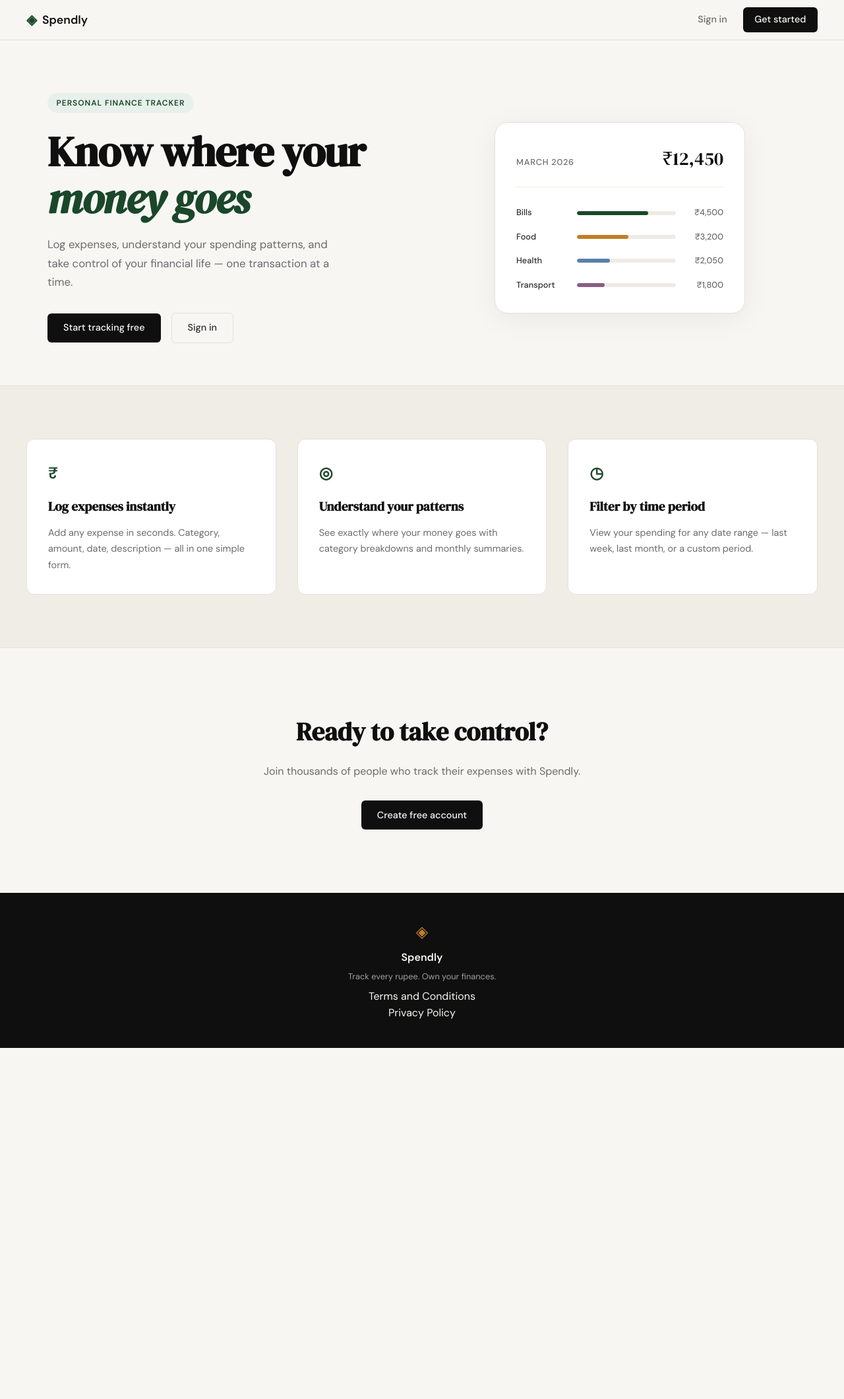
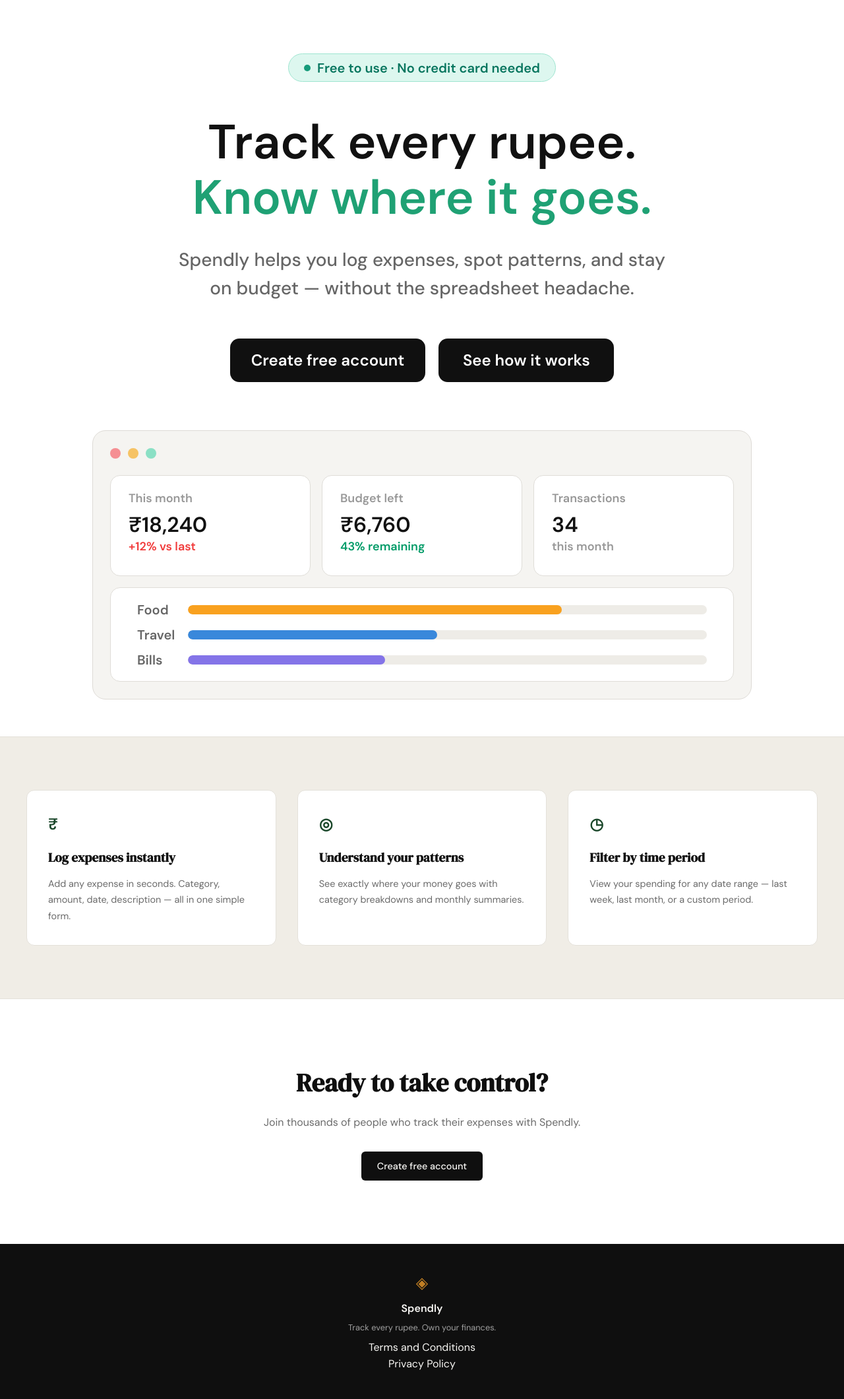
Before and after one commit to komallande25/Spendly---Expense-Tracker, a Flask app: page / in a window 1280 px wide. Shown: the whole page at 66% size. Before the commit the page ends 1588 px from the top, so only its background shows below. Run offline with Flask 3, Linux system fonts and the light colour scheme.

Commit message:
landing: redesign hero section to match mockup

```diff
--- a/app.py
+++ b/app.py
@@ -1,7 +1,6 @@
 from flask import Flask, render_template
 
 app = Flask(__name__)
-
 
 # ------------------------------------------------------------------ #
 # Routes                                                              #
@@ -11,16 +10,13 @@ app = Flask(__name__)
 def landing():
     return render_template("landing.html")
 
-
 @app.route("/register")
 def register():
     return render_template("register.html")
 
-
 @app.route("/login")
 def login():
     return render_template("login.html")
-
 
 @app.route("/terms")
 def terms():
@@ -32,5 +28,6 @@ def privacy():
 
 # ------------------------------------------------------------------ #
 # Placeholder routes — students will implement these                  #
+
 if __name__ == "__main__":
-    app.run(debug=True)
+    app.run(debug=True,port=5001)
--- a/static/css/style.css
+++ b/static/css/style.css
@@ -528,3 +528,270 @@ a { color: inherit; text-decoration: none; }
     .nav-links a:not(.nav-cta) { display: none; }
     .hero { padding: 3rem 1rem 2rem; }
 }
+
+/* ------------------------------------------------------------------ */
+/* Landing page                                                        */
+/* ------------------------------------------------------------------ */
+
+body:has(.landing-hero) {
+    background: #ffffff;
+}
+
+body:has(.landing-hero) .navbar {
+    display: none;
+}
+
+body:has(.landing-hero) .main-content {
+    min-height: 100vh;
+}
+
+.landing-hero {
+    background: #ffffff;
+    color: #111111;
+    min-height: 100vh;
+    padding: 81px 32px 56px;
+}
+
+.landing-hero-inner {
+    width: min(100%, 1000px);
+    margin: 0 auto;
+    text-align: center;
+}
+
+.landing-badge {
+    display: inline-flex;
+    align-items: center;
+    gap: 10px;
+    min-height: 43px;
+    padding: 8px 23px;
+    border: 1px solid #9ee5d0;
+    border-radius: 999px;
+    background: #ddf7ef;
+    color: #08765f;
+    font-size: 20px;
+    font-weight: 700;
+    line-height: 1;
+}
+
+.landing-badge-dot {
+    width: 10px;
+    height: 10px;
+    border-radius: 999px;
+    background: #169b7b;
+    flex: 0 0 auto;
+}
+
+.landing-title {
+    margin: 50px auto 30px;
+    font-family: var(--font-body);
+    font-size: 73px;
+    font-weight: 700;
+    line-height: 1.15;
+    letter-spacing: 0;
+}
+
+.landing-title span {
+    display: block;
+}
+
+.landing-title span:last-child {
+    color: #1fa174;
+}
+
+.landing-subtitle {
+    max-width: 760px;
+    margin: 0 auto;
+    color: #666666;
+    font-size: 28px;
+    font-weight: 500;
+    line-height: 1.55;
+}
+
+.landing-actions {
+    display: flex;
+    justify-content: center;
+    gap: 20px;
+    margin: 54px 0 73px;
+}
+
+.landing-btn {
+    display: inline-flex;
+    align-items: center;
+    justify-content: center;
+    min-width: 266px;
+    height: 66px;
+    padding: 0 32px;
+    border-radius: 14px;
+    background: #101010;
+    color: #ffffff;
+    font-size: 24px;
+    font-weight: 700;
+    line-height: 1;
+}
+
+.dashboard-preview {
+    width: min(100%, 1000px);
+    margin: 0 auto;
+    padding: 26px;
+    border: 1px solid #dedbd6;
+    border-radius: 20px;
+    background: #f5f4f1;
+}
+
+.dashboard-window-dots {
+    display: flex;
+    gap: 11px;
+    margin-bottom: 25px;
+}
+
+.dashboard-window-dots span {
+    width: 16px;
+    height: 16px;
+    border-radius: 999px;
+}
+
+.dashboard-window-dots span:nth-child(1) { background: #f58f93; }
+.dashboard-window-dots span:nth-child(2) { background: #f6c365; }
+.dashboard-window-dots span:nth-child(3) { background: #8be0c5; }
+
+.dashboard-stats {
+    display: grid;
+    grid-template-columns: repeat(3, 1fr);
+    gap: 17px;
+}
+
+.dashboard-stat {
+    min-height: 153px;
+    padding: 24px 27px;
+    border: 1px solid #dfddd8;
+    border-radius: 15px;
+    background: #ffffff;
+    text-align: left;
+}
+
+.dashboard-label,
+.dashboard-change {
+    display: block;
+    color: #989898;
+    font-size: 18px;
+    font-weight: 700;
+    line-height: 1.2;
+}
+
+.dashboard-stat strong {
+    display: block;
+    margin: 13px 0 7px;
+    color: #111111;
+    font-size: 32px;
+    font-weight: 700;
+    line-height: 1;
+}
+
+.dashboard-change-red { color: #f13c3c; }
+.dashboard-change-green { color: #009b67; }
+
+.dashboard-bars {
+    margin-top: 17px;
+    padding: 23px 40px 22px;
+    border: 1px solid #dfddd8;
+    border-radius: 15px;
+    background: #ffffff;
+}
+
+.dashboard-bar-row {
+    display: grid;
+    grid-template-columns: 77px 1fr;
+    align-items: center;
+    gap: 0;
+}
+
+.dashboard-bar-row + .dashboard-bar-row {
+    margin-top: 18px;
+}
+
+.dashboard-bar-row span {
+    color: #666666;
+    font-size: 20px;
+    font-weight: 700;
+    line-height: 1;
+    text-align: left;
+}
+
+.dashboard-bar-track {
+    height: 14px;
+    overflow: hidden;
+    border-radius: 999px;
+    background: #eeece7;
+}
+
+.dashboard-bar {
+    height: 100%;
+    border-radius: 999px;
+}
+
+.dashboard-bar-food {
+    width: 72%;
+    background: #f9a11f;
+}
+
+.dashboard-bar-travel {
+    width: 48%;
+    background: #3988db;
+}
+
+.dashboard-bar-bills {
+    width: 38%;
+    background: #8474e8;
+}
+
+@media (max-width: 900px) {
+    .landing-hero {
+        padding: 56px 20px 40px;
+    }
+
+    .landing-title {
+        font-size: 54px;
+    }
+
+    .landing-subtitle {
+        font-size: 22px;
+    }
+
+    .landing-actions,
+    .dashboard-stats {
+        grid-template-columns: 1fr;
+        flex-direction: column;
+        align-items: center;
+    }
+
+    .landing-btn {
+        width: min(100%, 304px);
+    }
+}
+
+@media (max-width: 600px) {
+    .landing-badge {
+        font-size: 15px;
+    }
+
+    .landing-title {
+        margin-top: 36px;
+        font-size: 40px;
+    }
+
+    .landing-subtitle {
+        font-size: 19px;
+    }
+
+    .dashboard-preview {
+        padding: 18px;
+    }
+
+    .dashboard-bars {
+        padding: 20px;
+    }
+
+    .dashboard-bar-row {
+        grid-template-columns: 64px 1fr;
+    }
+}
--- a/templates/landing.html
+++ b/templates/landing.html
@@ -1,60 +1,74 @@
 {% extends "base.html" %}
 
-{% block title %}Spendly — Track Every Rupee{% endblock %}
+{% block title %}Spendly - Track Every Rupee{% endblock %}
 
 {% block content %}
 
-<section class="hero">
-    <div class="hero-inner">
-        <div class="hero-badge">Personal Finance Tracker</div>
-        <h1 class="hero-title">
-            Know where your<br>
-            <em>money goes</em>
+<section class="landing-hero">
+    <div class="landing-hero-inner">
+        <div class="landing-badge">
+            <span class="landing-badge-dot"></span>
+            <span>Free to use · No credit card needed</span>
+        </div>
+
+        <h1 class="landing-title">
+            <span>Track every rupee.</span>
+            <span>Know where it goes.</span>
         </h1>
-        <p class="hero-subtitle">
-            Log expenses, understand your spending patterns,
-            and take control of your financial life —
-            one transaction at a time.
+
+        <p class="landing-subtitle">
+            Spendly helps you log expenses, spot patterns, and stay
+            on budget — without the spreadsheet headache.
         </p>
-        <div class="hero-actions">
-            <a href="{{ url_for('register') }}" class="btn-primary">Start tracking free</a>
-            <a href="{{ url_for('login') }}" class="btn-ghost">Sign in</a>
+
+        <div class="landing-actions">
+            <a href="{{ url_for('register') }}" class="landing-btn">Create free account</a>
+            <a href="{{ url_for('login') }}" class="landing-btn">See how it works</a>
         </div>
-    </div>
-    <div class="hero-visual">
-        <div class="mock-card">
-            <div class="mock-card-header">
-                <span class="mock-label">March 2026</span>
-                <span class="mock-total">₹12,450</span>
+
+        <div class="dashboard-preview" aria-label="Spendly dashboard preview">
+            <div class="dashboard-window-dots">
+                <span></span>
+                <span></span>
+                <span></span>
             </div>
-            <div class="mock-bars">
-                <div class="mock-bar-row">
-                    <span class="mock-cat">Bills</span>
-                    <div class="mock-bar-track">
-                        <div class="mock-bar" style="width: 72%"></div>
+
+            <div class="dashboard-stats">
+                <div class="dashboard-stat">
+                    <span class="dashboard-label">This month</span>
+                    <strong>₹18,240</strong>
+                    <span class="dashboard-change dashboard-change-red">+12% vs last</span>
+                </div>
+                <div class="dashboard-stat">
+                    <span class="dashboard-label">Budget left</span>
+                    <strong>₹6,760</strong>
+                    <span class="dashboard-change dashboard-change-green">43% remaining</span>
+                </div>
+                <div class="dashboard-stat">
+                    <span class="dashboard-label">Transactions</span>
+                    <strong>34</strong>
+                    <span class="dashboard-change">this month</span>
+                </div>
+            </div>
+
+            <div class="dashboard-bars">
+                <div class="dashboard-bar-row">
+                    <span>Food</span>
+                    <div class="dashboard-bar-track">
+                        <div class="dashboard-bar dashboard-bar-food"></div>
                     </div>
-                    <span class="mock-amt">₹4,500</span>
                 </div>
-                <div class="mock-bar-row">
-                    <span class="mock-cat">Food</span>
-                    <div class="mock-bar-track">
-                        <div class="mock-bar mock-bar-2" style="width: 52%"></div>
+                <div class="dashboard-bar-row">
+                    <span>Travel</span>
+                    <div class="dashboard-bar-track">
+                        <div class="dashboard-bar dashboard-bar-travel"></div>
                     </div>
-                    <span class="mock-amt">₹3,200</span>
                 </div>
-                <div class="mock-bar-row">
-                    <span class="mock-cat">Health</span>
-                    <div class="mock-bar-track">
-                        <div class="mock-bar mock-bar-3" style="width: 33%"></div>
+                <div class="dashboard-bar-row">
+                    <span>Bills</span>
+                    <div class="dashboard-bar-track">
+                        <div class="dashboard-bar dashboard-bar-bills"></div>
                     </div>
-                    <span class="mock-amt">₹2,050</span>
-                </div>
-                <div class="mock-bar-row">
-                    <span class="mock-cat">Transport</span>
-                    <div class="mock-bar-track">
-                        <div class="mock-bar mock-bar-4" style="width: 28%"></div>
-                    </div>
-                    <span class="mock-amt">₹1,800</span>
                 </div>
             </div>
         </div>
```
Also changed, not shown: img.png (added).
